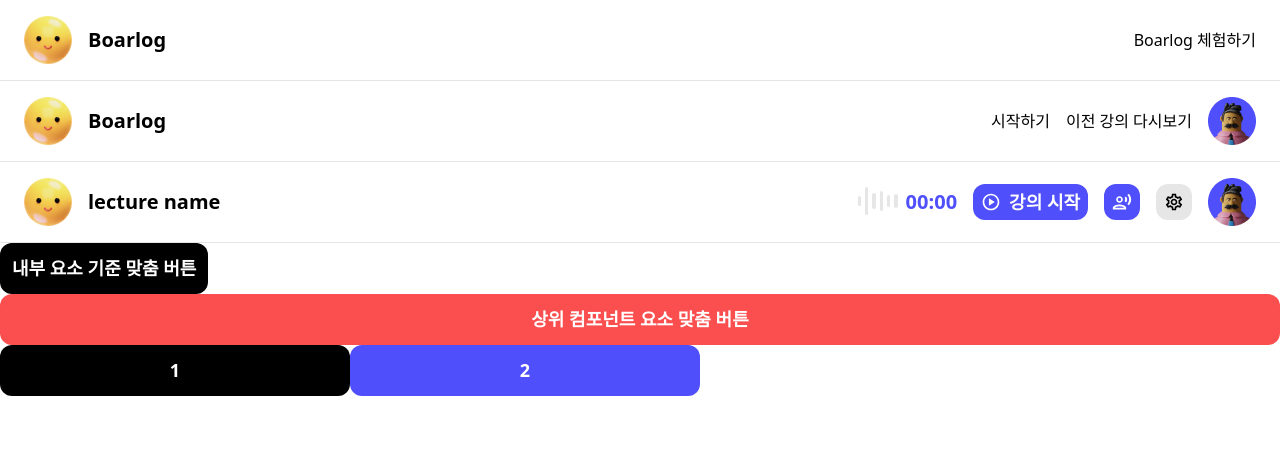
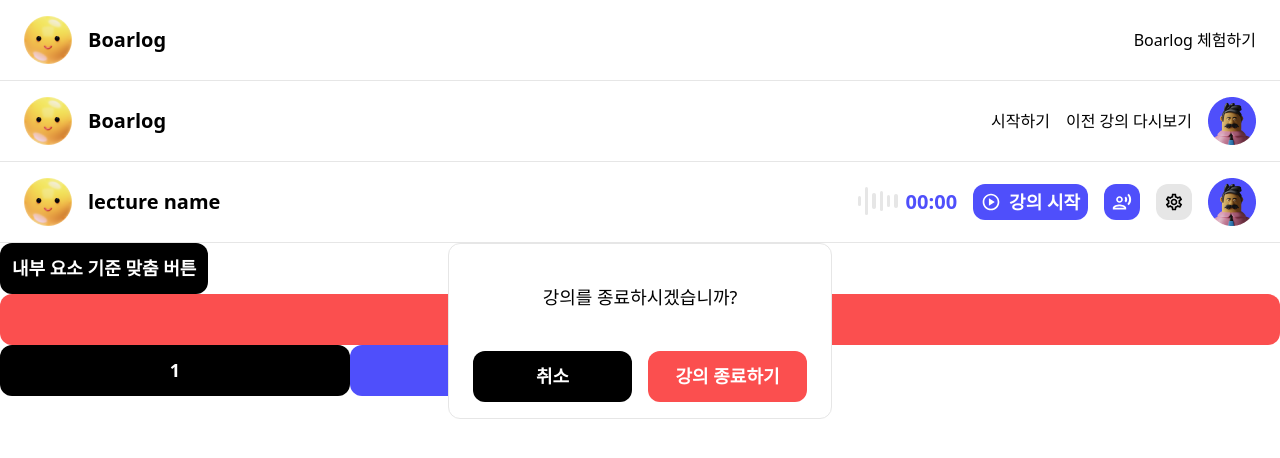
Before and after one commit to boostcampwm2023/web13_Boarlog, a React (Vite) app in the folder frontend/: page / in a window 1280 px wide. Shown: the top 458 px of the page. Built offline with nearby package versions, Linux system fonts and the light colour scheme; a web font is replaced by a local one.

Commit message:
feat: dialog 기본 UI 작업 #122
- dialog 내부의 모달 UI 작업을 완료했습니다.

```diff
--- a/frontend/src/components/Button/Button.tsx
+++ b/frontend/src/components/Button/Button.tsx
@@ -3,16 +3,18 @@ interface ButtonProps {
   onClick?: () => void;
   children: React.ReactNode;
   className?: string;
+  value?: string;
 }
 
-const Button = ({ type, onClick, className, children }: ButtonProps) => {
+const Button = ({ type, onClick, className, children, value }: ButtonProps) => {
   return (
     <button
       type="button"
-      className={`flex flex-row justify-center items-center gap-1 py-3 rounded-xl semibold-18 duration-500 ${
+      className={`flex flex-row justify-center items-center gap-1 py-3 rounded-xl semibold-18 hover:opacity-70 duration-500 ${
         type === "full" && "w-full"
-      } ${type === "fit" && "px-3 w-fit"} ${type === "grow" && "flex-grow"} ${className}`}
+      } ${type === "fit" && "px-3 w-fit"} ${type === "grow" && "flex-grow basis-0"} ${className}`}
       onClick={onClick}
+      value={value}
     >
       {children}
     </button>
--- /dev/null
+++ b/frontend/src/components/Dialog/Dialog.tsx
@@ -0,0 +1,42 @@
+import Button from "../Button/Button";
+
+interface DialogProps {
+  cancelClick?: () => void;
+  confirmClick?: () => void;
+  cancelText: string;
+  confirmText: string;
+  cancelButtonClass: string;
+  confirmButtonClass: string;
+  dialogText: string;
+  className?: string;
+}
+
+const Dialog = ({
+  cancelClick,
+  confirmClick,
+  cancelText,
+  confirmText,
+  cancelButtonClass,
+  confirmButtonClass,
+  dialogText
+}: DialogProps) => {
+  return (
+    <dialog open>
+      <div className="flex flex-col items-center justify-center px-6 py-4 w-96 h-fit gap-4 rounded-xl bg-grayscale-white border-default duration-500">
+        <form method="dialog" className="py-6 medium-18">
+          {dialogText}
+        </form>
+        <menu className="flex flex-row w-full gap-4">
+          <Button type="grow" onClick={cancelClick} className={cancelButtonClass}>
+            {cancelText}
+          </Button>
+          <Button type="grow" onClick={confirmClick} className={confirmButtonClass}>
+            {confirmText}
+          </Button>
+        </menu>
+      </div>
+    </dialog>
+  );
+};
+
+export default Dialog;
--- a/frontend/src/pages/Home/Home.tsx
+++ b/frontend/src/pages/Home/Home.tsx
@@ -1,5 +1,6 @@
 import Header from "@/components/Header/Header";
 import Button from "@/components/Button/Button";
+import Dialog from "@/components/Dialog/Dialog";
 
 const Home = () => {
   return (
@@ -7,6 +8,15 @@ const Home = () => {
       <Header type="login" />
       <Header type="main" />
       <Header type="instructor" />
+      <Dialog
+        dialogText="강의를 종료하시겠습니까?"
+        cancelText="취소"
+        confirmText="강의 종료하기"
+        cancelButtonClass="bg-grayscale-black text-grayscale-white"
+        confirmButtonClass="bg-alert-100 text-grayscale-white"
+        cancelClick={() => console.log("취소 버튼 클릭")}
+        confirmClick={() => console.log("확인 버튼 클릭")}
+      />
       <div>
         <Button type="fit" className="bg-grayscale-black text-grayscale-white">
           내부 요소 기준 맞춤 버튼
```
